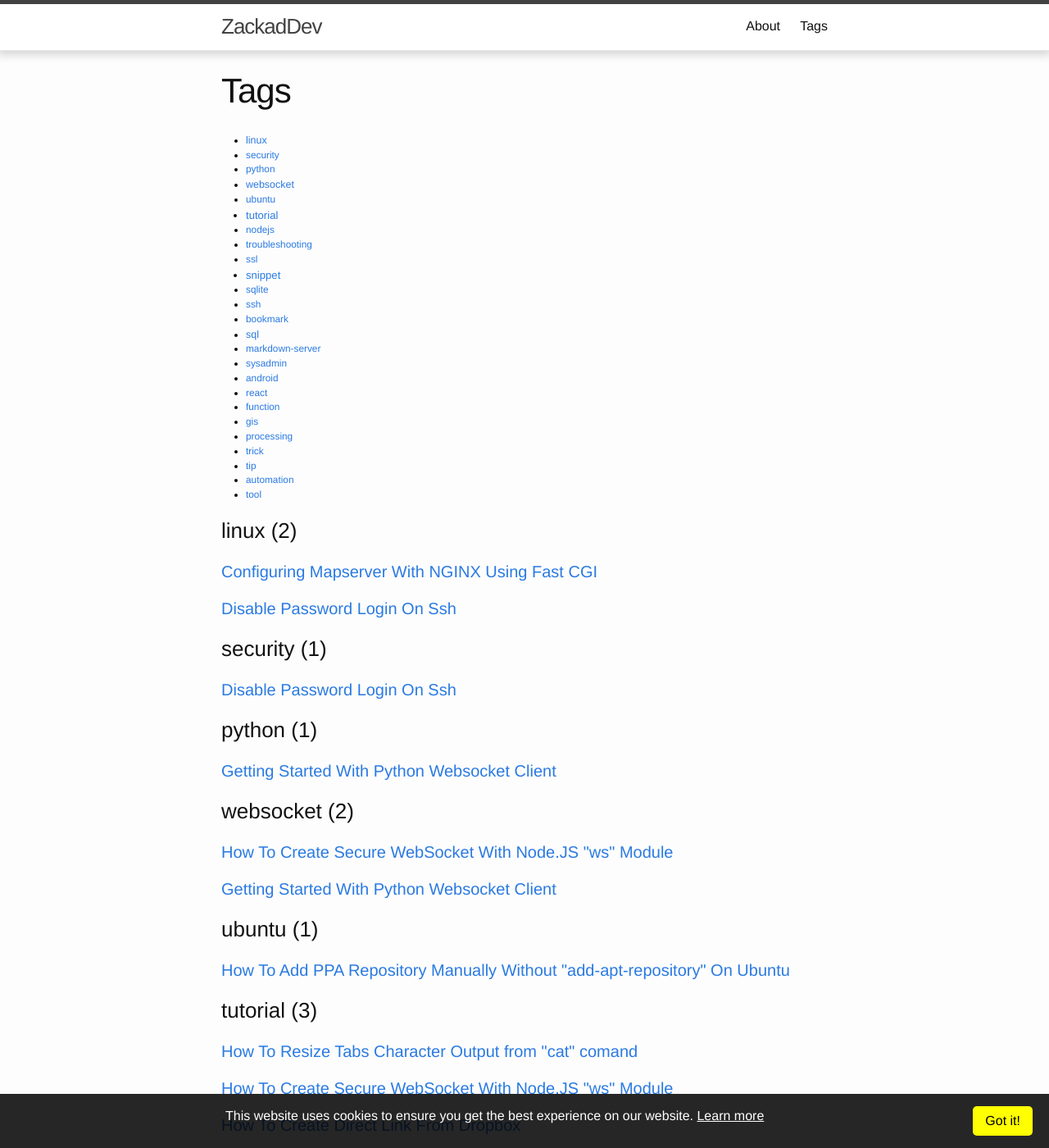
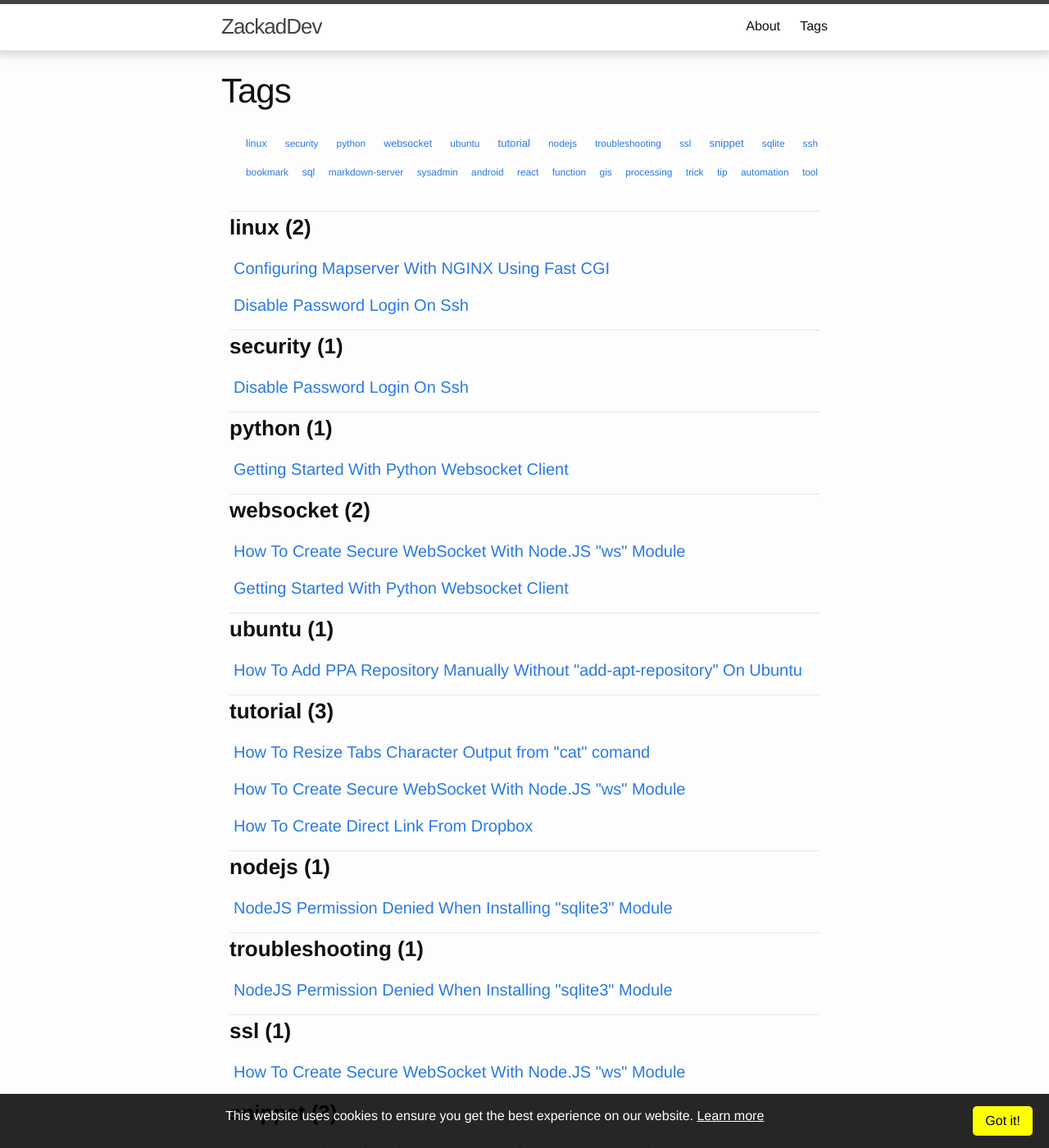
Before and after one commit to zackad/blog-src, a Jekyll site: the page built from tags.html, in a window 1280 px wide and 1400 px high. Shown: the whole window at 82% size. Built offline with Jekyll 4.4.1, drawn with Linux system fonts in a browser that asks for light colours; comment, search, counter and statistics services are not loaded.

Commit message:
add styling for cloud tags and archive items

```diff
--- a/_sass/minima/_layout.scss
+++ b/_sass/minima/_layout.scss
@@ -201,6 +201,30 @@
   }
 }
 
+.tag-cloud {
+  list-style: none;
+  padding: 0;
+  text-align: justify;
+  font-size: 16px;
+  li {
+    display: inline-block;
+    margin: 0 12px 12px 0;
+  }
+}
+
+#archives {
+  padding: 5px;
+  .archive-group {
+    margin: 5px;
+    border-top: 1px solid $grey-color-light;
+    h3 {
+      font-weight: 600;
+    }
+  }
+  .archive-item {
+    margin-left: 5px;
+  }
+}
 
 
 /**
```
